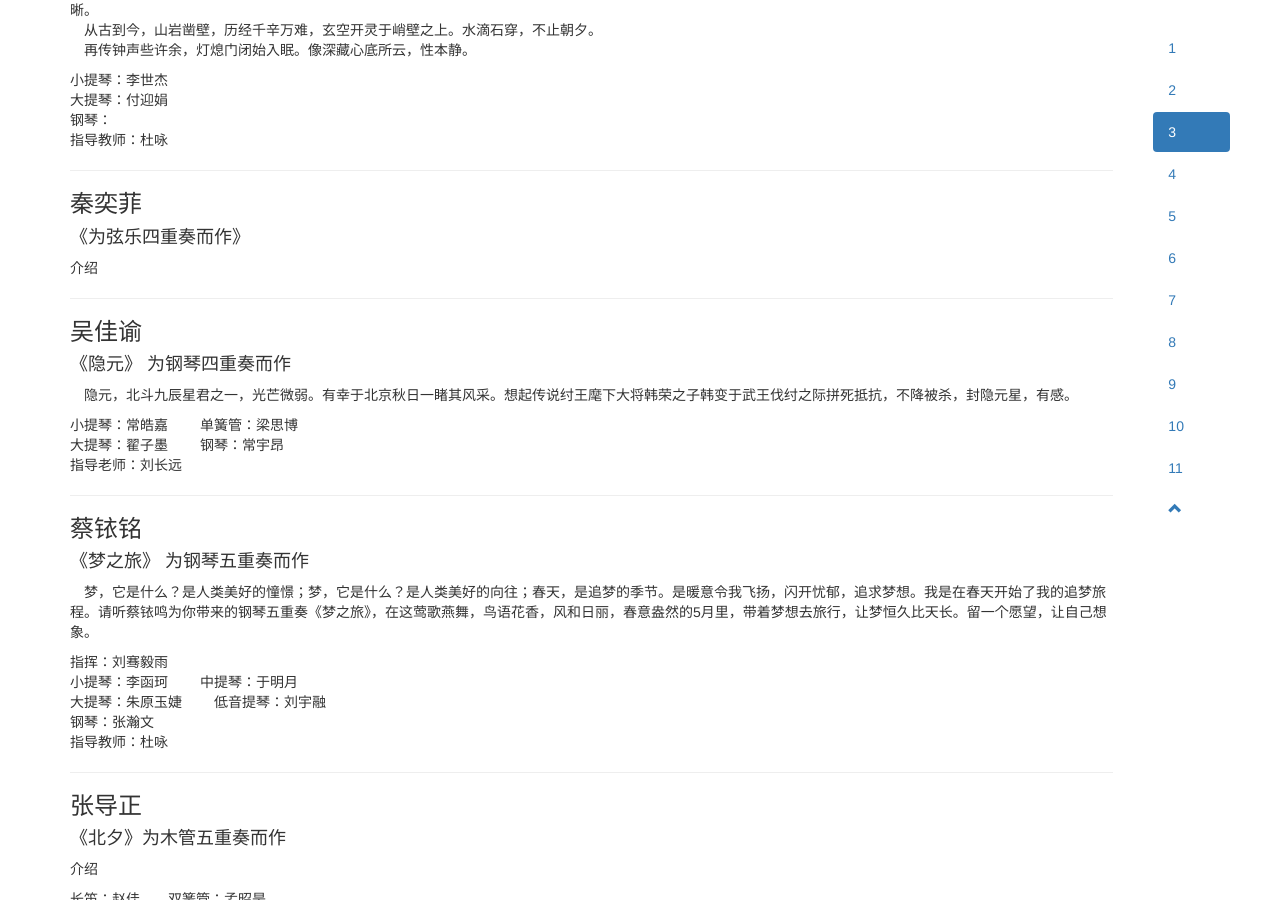
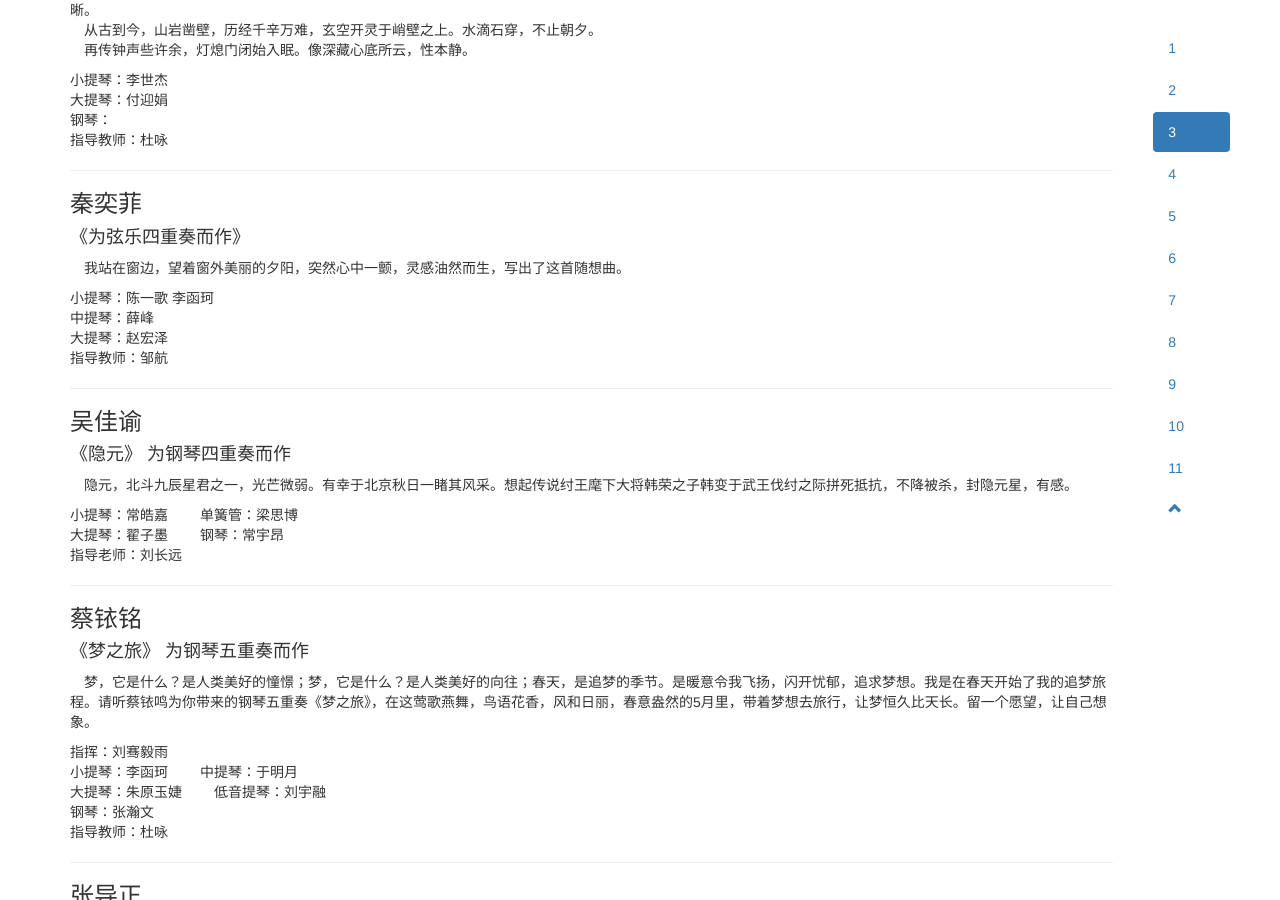
Before and after one commit to charlie428b/MyWorks, a Jekyll site: the page built from concert2017/index.html, in a window 1280 px wide and 900 px high, scrolled down 766 px. Built offline with Jekyll 4.4.1, drawn with Linux system fonts in a browser that asks for light colours; some of the changed text lies outside the part shown.

Commit message:
。。。。

```diff
--- a/concert2017/index.html
+++ b/concert2017/index.html
@@ -77,7 +77,13 @@ title: 2017年高一年级作曲新作品音乐会
 
                 <h3 id="section-4">秦奕菲</h3>
                 <h4>《为弦乐四重奏而作》</h4>
-                <p>介绍</p>
+                <p>&emsp;我站在窗边，望着窗外美丽的夕阳，突然心中一颤，灵感油然而生，写出了这首随想曲。</p>
+                <p>
+                    小提琴：陈一歌 李函珂<br />
+                    中提琴：薛峰<br />
+                    大提琴：赵宏泽<br />
+                    指导教师：邹航
+                </p>
                 <hr />
 
                 <h3 id="section-5">吴佳谕</h3>
@@ -177,7 +183,7 @@ title: 2017年高一年级作曲新作品音乐会
                 <hr />
 
                 <h3 id="section-11">李志一</h3>
-                <h4>《记忆•碎片•轮回》 为十二件弦乐器而作</h4>
+                <h4>《记忆•碎片•轮回》（记2016年10月3日济南市泉城路的一天） 为十二件弦乐器而作</h4>
                 <p>
                     &emsp;这是我用十二件弦乐器描述对2016年10月3日济南市泉城路从凌晨再到凌晨不同时段的模糊的声音记忆。<br />
                     &emsp;当晨间的旭阳未曾升起之时，蛐蛐儿此起彼伏的叫声，正预示着在晨起之时世间将恢复记忆中的喧嚣。而午间那混杂的京剧，或许正代表喧嚣当中那仅存的向往……然而现实终究将这一切无情的打断。倏忽间，背过身开始哀悼逝去的宁静……<br />
```
